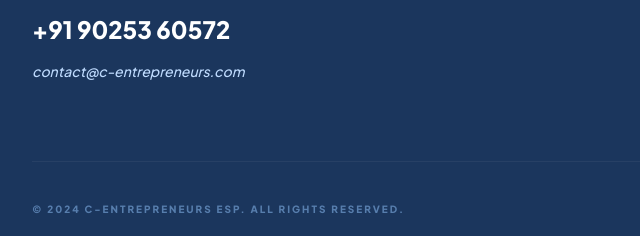
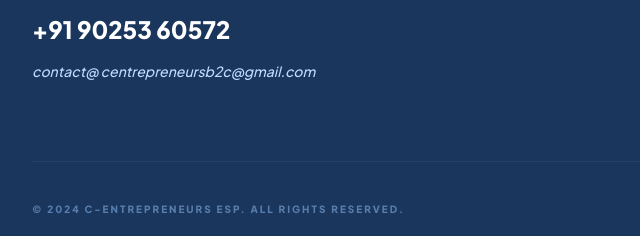
Before and after one commit to ezhilbalanbalan-tech/C-entrepreneurs, a plain HTML site: page Index.html in a window 1280 px wide. Shown: the part 4508-4744 px from the top of the page, 0-640 px from the left. Drawn offline with nearby package versions, Linux system fonts and the light colour scheme; no server answers.

```diff
--- a/Index.html
+++ b/Index.html
@@ -417,7 +417,7 @@
                     <div class="space-y-4 pt-6 border-t border-white/10">
                         <p class="text-[10px] uppercase tracking-widest font-bold text-brand-orange">Direct Contact</p>
                         <a href="tel:+919025360572" class="block text-2xl font-black hover:text-brand-orange transition">+91 90253 60572</a>
-                        <a href="mailto:contact@c-entrepreneurs.com" class="block text-blue-200 hover:text-white transition font-medium italic text-sm">contact@c-entrepreneurs.com</a>
+                        <a href="mailto:contact@ centrepreneursb2c@gmail.com" class="block text-blue-200 hover:text-white transition font-medium italic text-sm">contact@ centrepreneursb2c@gmail.com</a>
                     </div>
                 </div>
                 <div>
```
